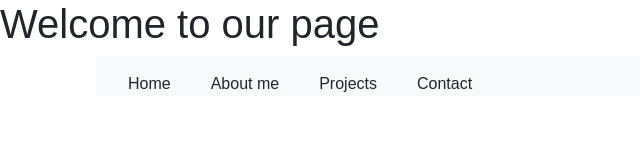
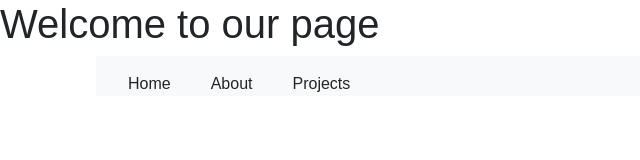
Before and after one commit to guz3z/jsExercise_browser, a plain HTML site: page index.html in a window 1280 px wide. Shown: the whole page, without its empty margins (0-640 px from the left). Drawn offline with nearby package versions, Linux system fonts and the light colour scheme.

Commit message:
change list

```diff
--- a/index.html
+++ b/index.html
@@ -19,9 +19,8 @@
             <div class="collapse navbar-collapse" id="navbarResponsive">
                 <ul class="navbar-nav ml-auto">
                     <li class="nav-item"><a href="" class="nav-link"></a>Home</li>
-                    <li class="nav-item"><a href="" class="nav-link"></a>About me</li>
+                    <li class="nav-item"><a href="" class="nav-link"></a>About</li>
                     <li class="nav-item"><a href="" class="nav-link"></a>Projects</li>
-                    <li class="nav-item"><a href="" class="nav-link"></a>Contact</li>
                 </ul>
             </div>
         </div>
--- a/style.css
+++ b/style.css
@@ -44,7 +44,7 @@
     content: '';
     height: 3px;
     width: 0;
-    background: rosybrown;
+    background:darkblue;
     position: absolute;
     left: 0;
     bottom: -10px;
```
